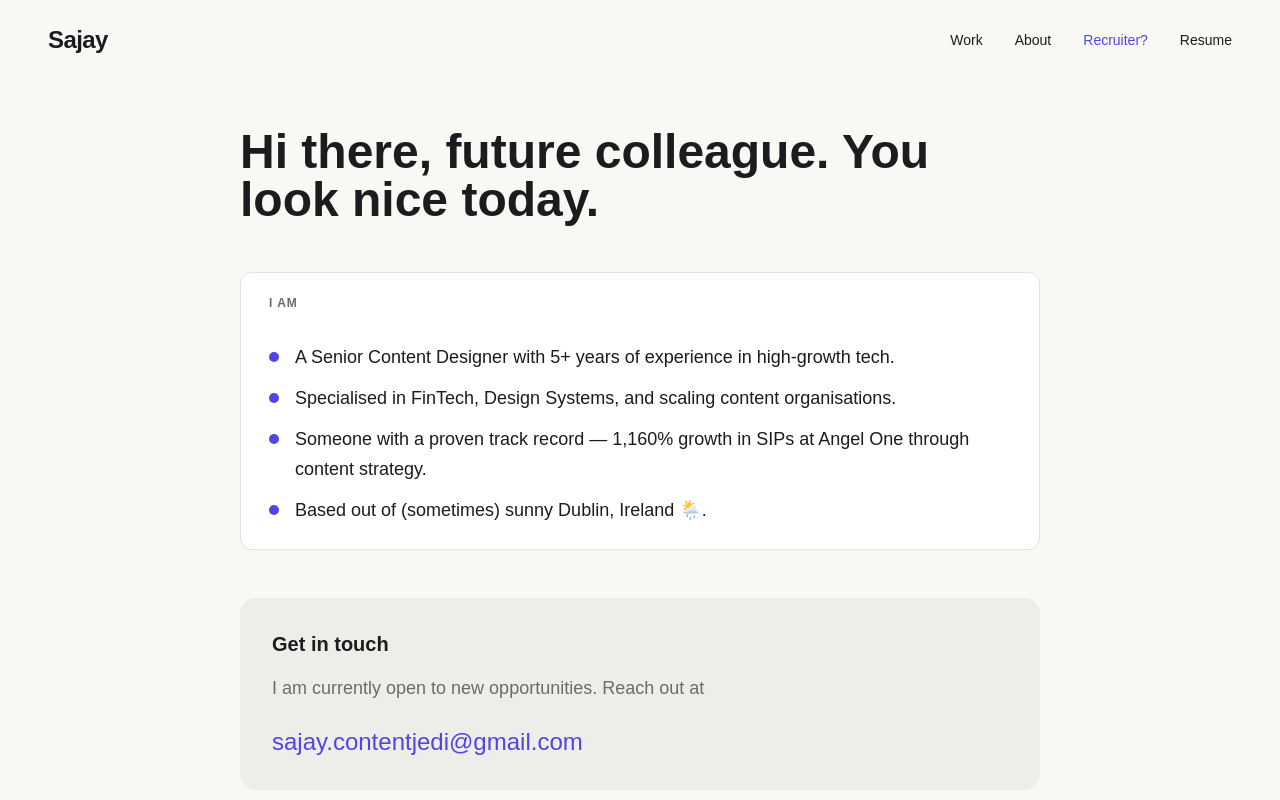
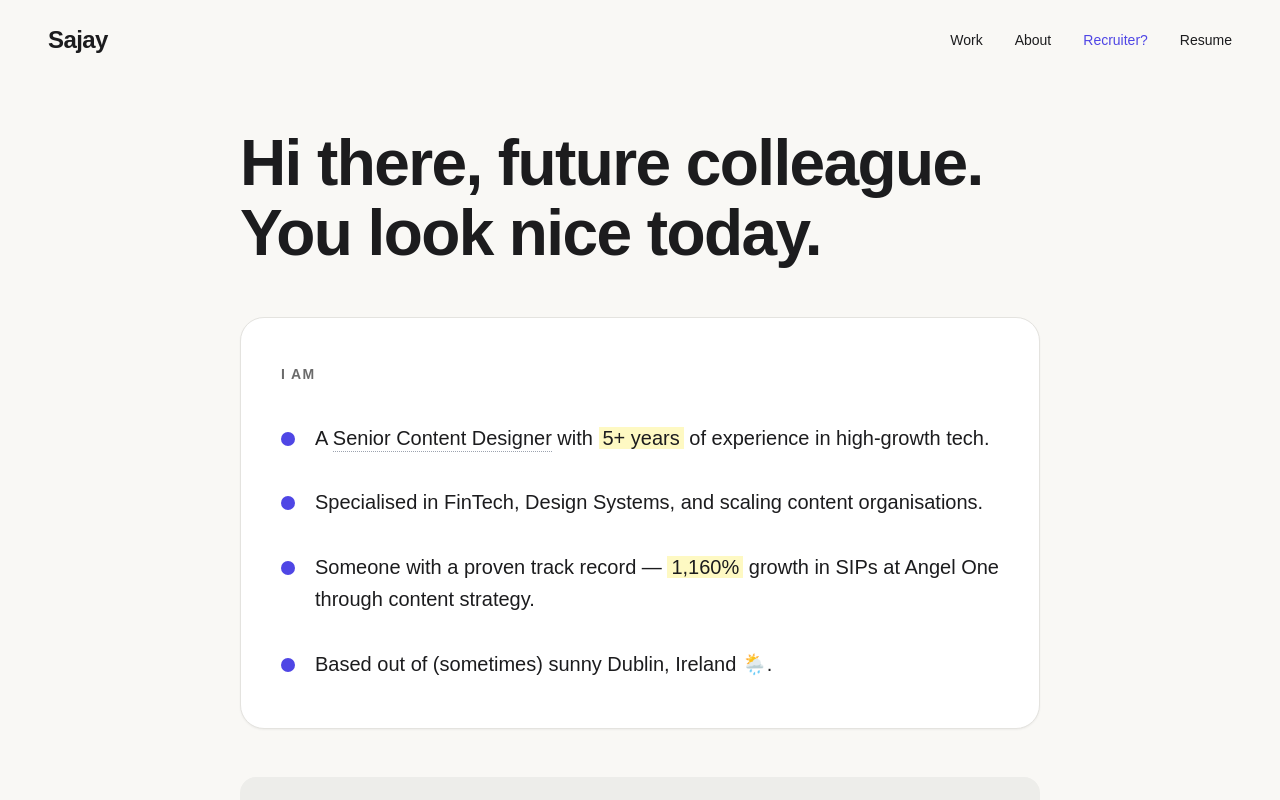
Before and after one commit to SajayCD/contentdesign2026, a React (Vite) app: page /recruiter in a window 1280 px wide. Shown: the top 800 px of the page. Built offline with nearby package versions, Linux system fonts and the light colour scheme; a web font is replaced by a local one.

Commit message:
[dyad] Replicated the design style from the screenshot for the 'I AM' card on the Recruiter page. - wrote 1 file(s)

```diff
--- a/src/pages/Recruiter.tsx
+++ b/src/pages/Recruiter.tsx
@@ -19,36 +19,50 @@ const Recruiter = () => {
             animate={{ opacity: 1, y: 0 }}
             transition={{ duration: 0.6 }}
           >
-            <h1 className="text-5xl font-bold mb-12" style={{ fontFamily: 'var(--font-display)' }}>
+            <h1 className="text-[clamp(40px,6vw,64px)] font-bold mb-12 tracking-tight leading-[1.1]" style={{ fontFamily: 'var(--font-display)' }}>
               Hi there, future colleague. You look nice today.
             </h1>
 
             {/* I AM Section */}
-            <div className="bg-white border border-[#E4E3DF] rounded-[12px] px-[28px] py-[24px] mb-12">
+            <div className="bg-white border border-[#E4E3DF] rounded-[24px] px-[40px] py-[48px] mb-12 shadow-sm">
               <h2
-                className="text-[12px] uppercase tracking-[0.08em] text-[#6B6B6B] mb-8"
-                style={{
-                  fontFamily: 'var(--font-body)',
-                  fontWeight: '700'
-                }}
+                className="text-[14px] uppercase tracking-[0.1em] text-[#6B6B6B] mb-10 font-bold"
+                style={{ fontFamily: 'var(--font-body)' }}
               >
                 I AM
               </h2>
-              <div className="flex flex-col" style={{ gap: '12px' }}>
-                {[
-                  "A Senior Content Designer with 5+ years of experience in high-growth tech.",
-                  "Specialised in FinTech, Design Systems, and scaling content organisations.",
-                  "Someone with a proven track record — 1,160% growth in SIPs at Angel One through content strategy.",
-                  "Based out of (sometimes) sunny Dublin, Ireland 🌦️."
-                ].map((text, i) => (
-                  <div key={i} className="flex items-start gap-4 text-lg leading-relaxed">
-                    <div
-                      className="w-[10px] h-[10px] rounded-full bg-[#4F46E5] shrink-0"
-                      style={{ marginTop: '9px' }}
-                    />
-                    <span>{text}</span>
-                  </div>
-                ))}
+              <div className="flex flex-col gap-8">
+                {/* Item 1 */}
+                <div className="flex items-start gap-5 text-[20px] leading-relaxed text-[#1C1C1E]">
+                  <div className="w-[14px] h-[14px] rounded-full bg-[#4F46E5] shrink-0 mt-[10px]" />
+                  <span>
+                    A <span className="border-b border-dotted border-gray-400 pb-0.5">Senior Content Designer</span> with <span className="bg-[#FEF9C3] px-1 rounded-sm">5+ years</span> of experience in high-growth tech.
+                  </span>
+                </div>
+
+                {/* Item 2 */}
+                <div className="flex items-start gap-5 text-[20px] leading-relaxed text-[#1C1C1E]">
+                  <div className="w-[14px] h-[14px] rounded-full bg-[#4F46E5] shrink-0 mt-[10px]" />
+                  <span>
+                    Specialised in FinTech, Design Systems, and scaling content organisations.
+                  </span>
+                </div>
+
+                {/* Item 3 */}
+                <div className="flex items-start gap-5 text-[20px] leading-relaxed text-[#1C1C1E]">
+                  <div className="w-[14px] h-[14px] rounded-full bg-[#4F46E5] shrink-0 mt-[10px]" />
+                  <span>
+                    Someone with a proven track record — <span className="bg-[#FEF9C3] px-1 rounded-sm">1,160%</span> growth in SIPs at Angel One through content strategy.
+                  </span>
+                </div>
+
+                {/* Item 4 */}
+                <div className="flex items-start gap-5 text-[20px] leading-relaxed text-[#1C1C1E]">
+                  <div className="w-[14px] h-[14px] rounded-full bg-[#4F46E5] shrink-0 mt-[10px]" />
+                  <span>
+                    Based out of (sometimes) sunny Dublin, Ireland 🌦️.
+                  </span>
+                </div>
               </div>
             </div>
 
```
